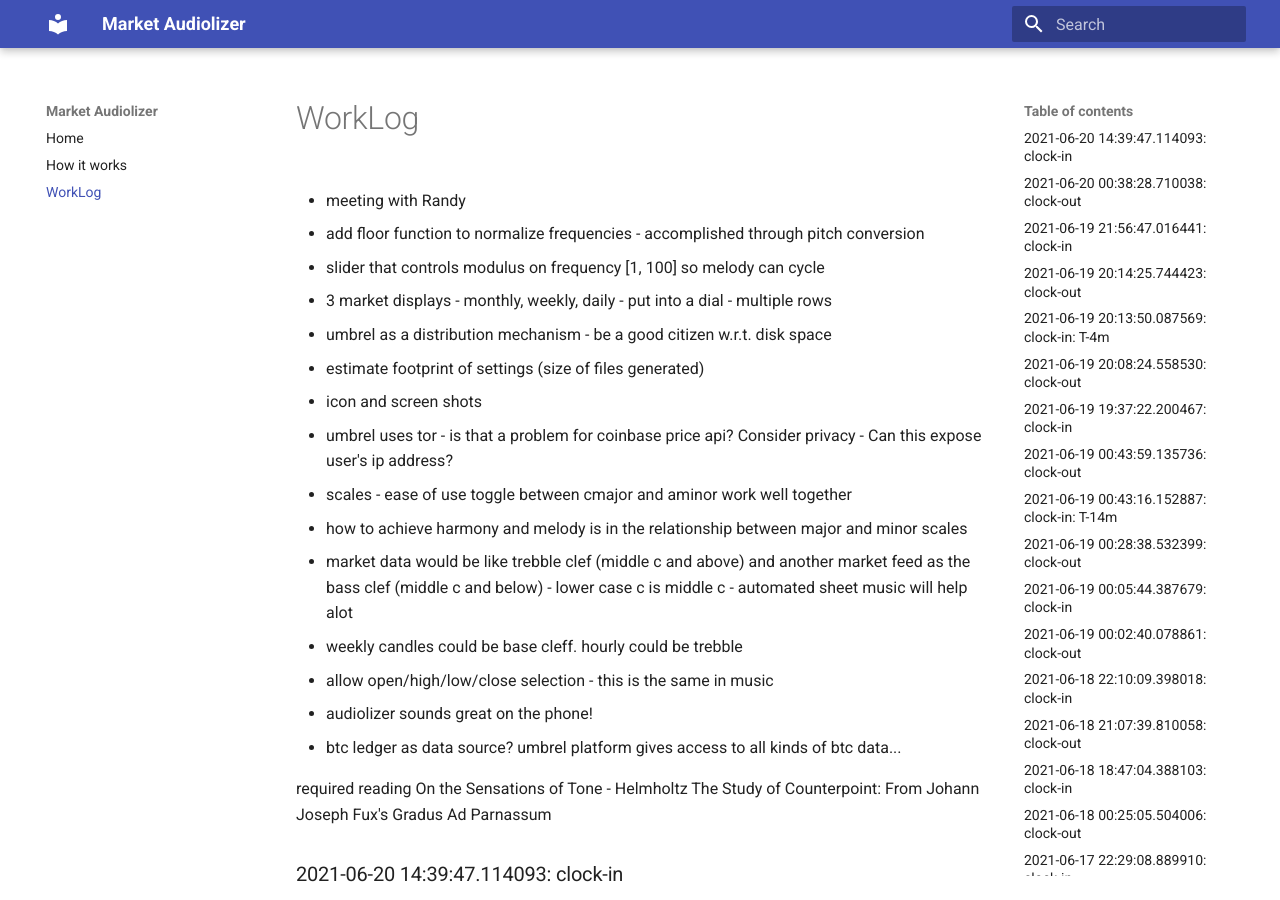
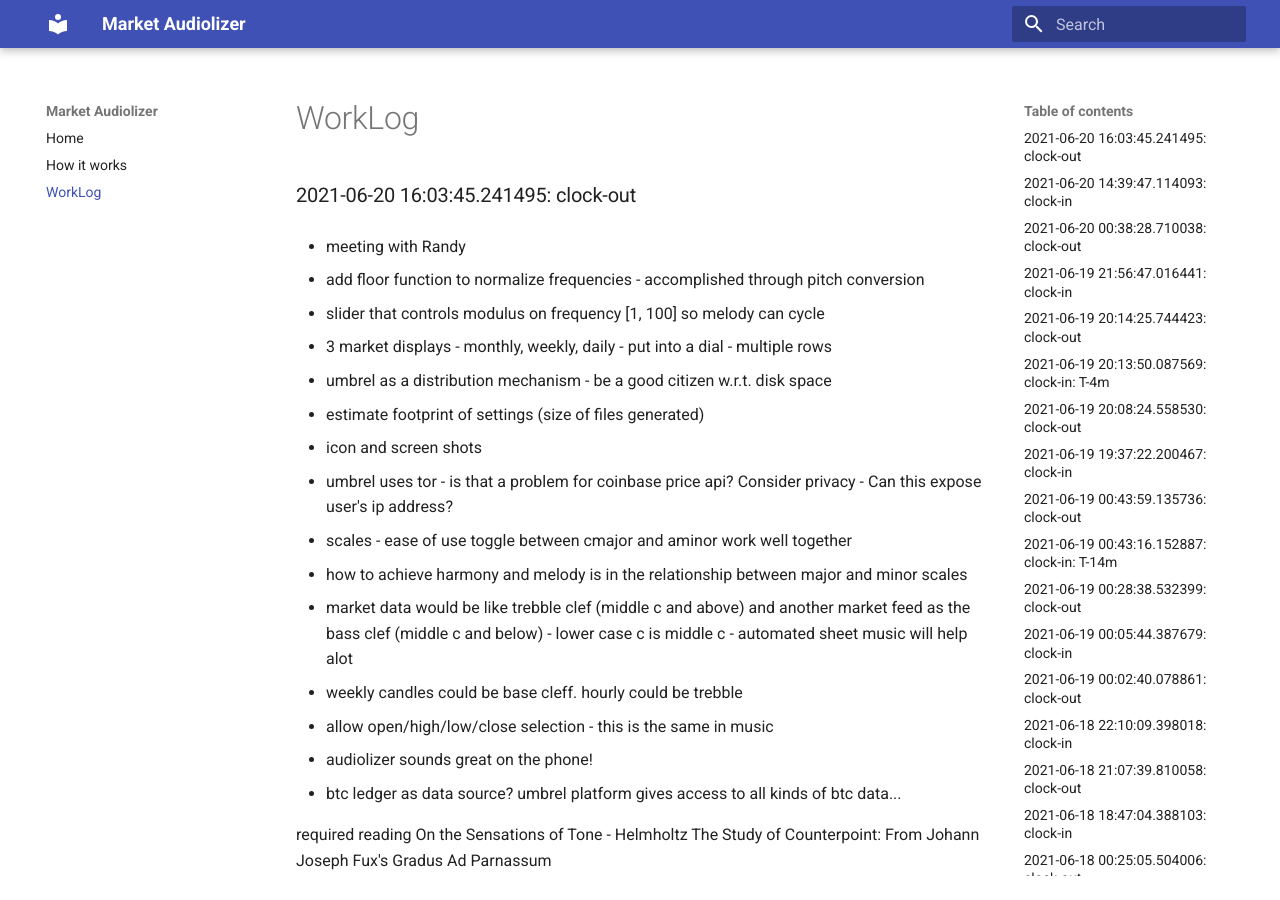
Before and after one commit to asherp/audiolizer, an MkDocs documentation site: the page built from docs/WorkLog.md, in a window 1280 px wide and 900 px high. Built offline with MkDocs 1.6.1 and Material for MkDocs 9.7.7, drawn with Linux system fonts in a browser that asks for light colours.

Commit message:
clock-out

```diff
--- a/WorkLog.md
+++ b/WorkLog.md
@@ -1,3 +1,5 @@
+### 2021-06-20 16:03:45.241495: clock-out
+
 * meeting with Randy
 
 1. add floor function to normalize frequencies - accomplished through pitch conversion
```
